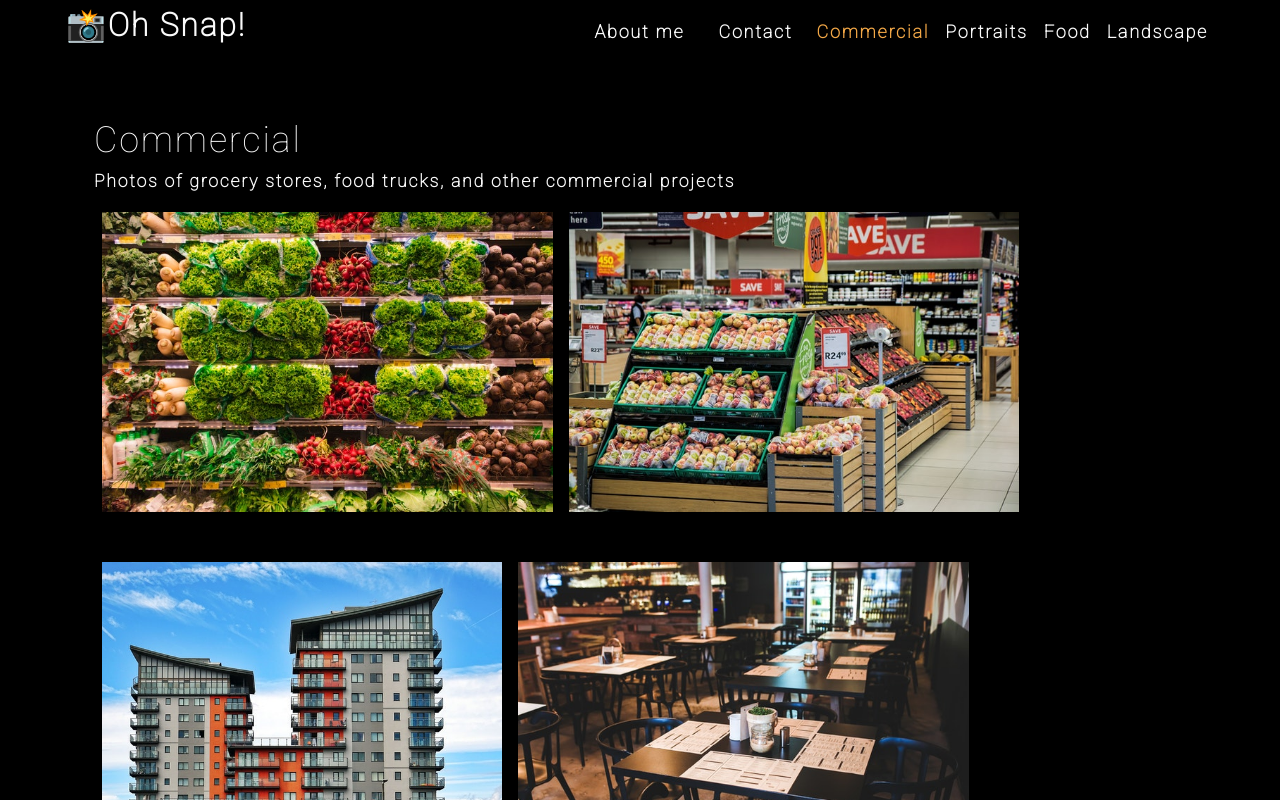
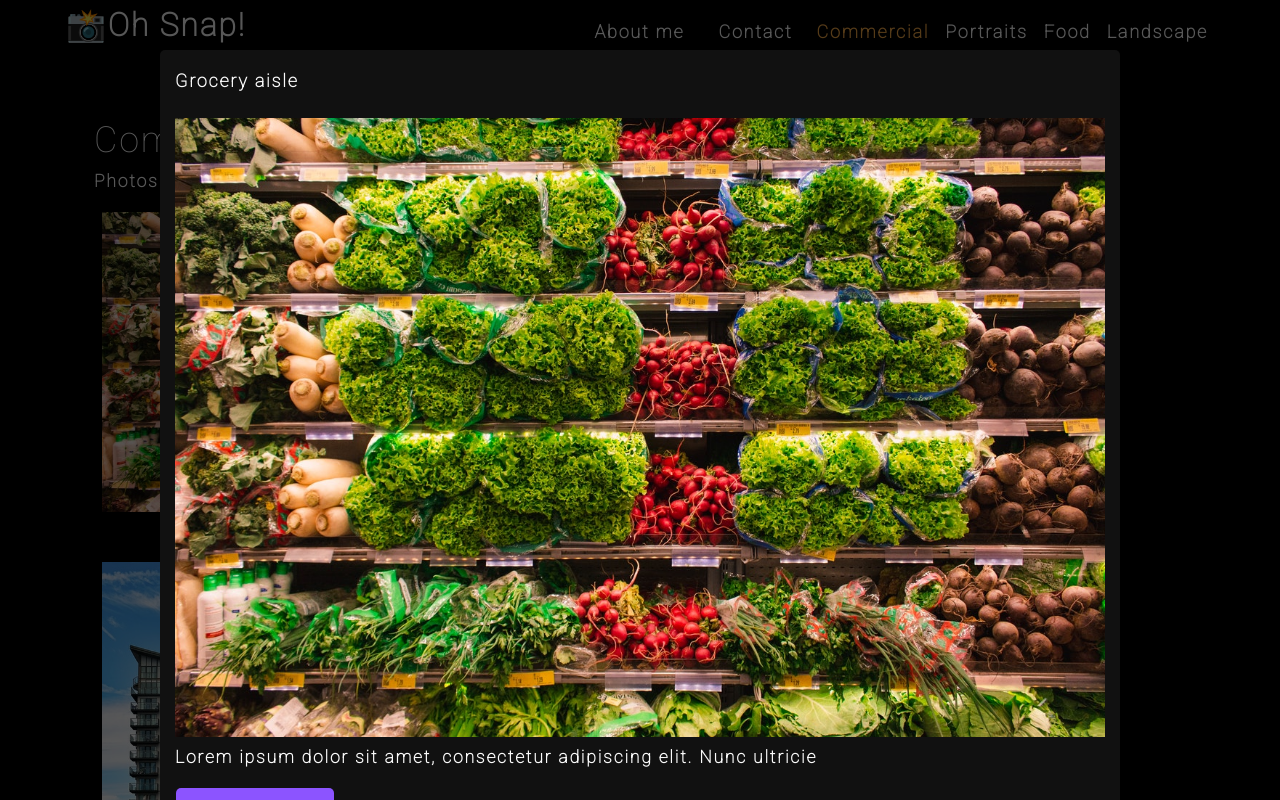
Before and after one commit to jenkruk/photo-port, a React (Create React App) app: page / in a window 1280 px wide. Both pictures are taken after a click on the picture 327 px from the left and 361 px from the top of the page. Shown: the top 800 px of the page. Built offline with nearby package versions, Linux system fonts and the light colour scheme.

Commit message:
created modal for images

```diff
--- /dev/null
+++ b/src/components/Modal/index.js
@@ -0,0 +1,23 @@
+import React from 'react';
+
+function Modal({currentPhoto}) {
+    const {name, category, description, index} = currentPhoto;
+
+    return (
+    <div className="modalBackdrop">
+        <div className="modalContainer">
+            <h3 className="modalTitle">{name}</h3>
+            {/* // Had to add .default for images to show.  See reasoning here: https://stackoverflow.com/questions/43247696/javascript-require-vs-require-default */}
+            <img src={require(`../../assets/large/${category}/${index}.jpg`).default} alt="current category" />
+            <p>
+                {description}
+            </p>
+            <button type="button">
+            Close this modal
+            </button>
+        </div>
+    </div>
+    )
+}
+
+export default Modal;
--- a/src/components/PhotoList/index.js
+++ b/src/components/PhotoList/index.js
@@ -1,6 +1,15 @@
 import React, { useState } from 'react';
+import Modal from '../Modal';
 
 const PhotoList = ({category}) => {
+
+  const [currentPhoto, setCurrentPhoto] = useState();
+  const [isModalOpen, setIsModalOpen] = useState(false);
+
+  const toggleModal = (image, i) => {
+    setCurrentPhoto({...image, index: i});
+    setIsModalOpen(true);
+  }
 
   const [photos] = useState([
       {
@@ -104,6 +113,7 @@
 
     return (
         <div>
+          {isModalOpen && <Modal currentPhoto={currentPhoto} />}
             <div className="flex-row">
                 {currentPhotos.map((image, i) => (
                 <img
@@ -111,6 +121,7 @@
                     src={require(`../../assets/small/${category}/${i}.jpg`).default}
                     alt={image.name}
                     className="img-thumbnail mx-1"
+                    onClick={() => toggleModal(image, i)}
                     key={image.name}
                 />
                 ))}
```
Lines whose indentation alone changed are shown as unchanged.
